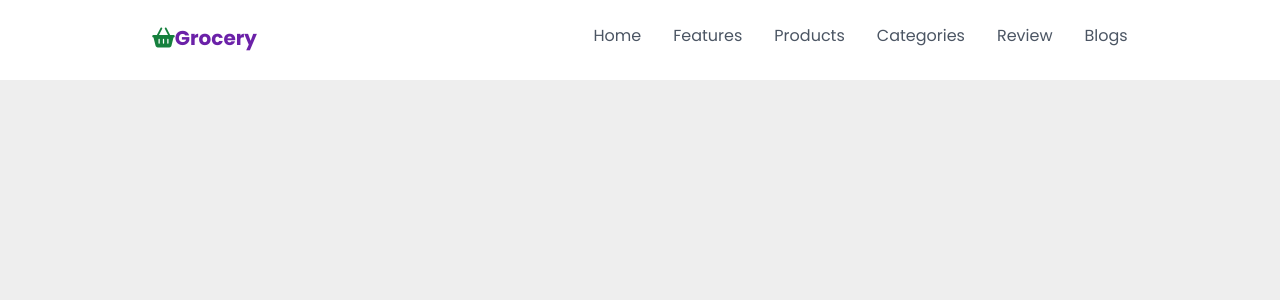
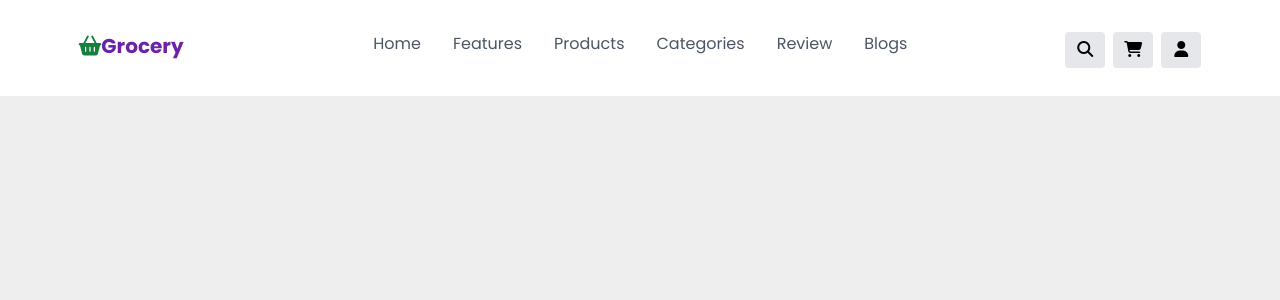
Before and after one commit to Usman-837/Grocery_Store, a React (Vite) app: page / in a window 1280 px wide. Shown: the top 300 px of the page. Built offline with nearby package versions, Linux system fonts and the light colour scheme.

Commit message:
add search , shoping and user icons in navbar

```diff
--- a/src/Navbar.jsx
+++ b/src/Navbar.jsx
@@ -3,7 +3,7 @@ import React from "react";
 const Navbar = () => {
     return(
         <>
-        <header className="bg-white h-20 pt-6 flex justify-around">
+        <header className="bg-white h-24 pt-8 flex justify-around">
             {/* logo */}
             <a href="" className=""><i className="fa-solid fa-basket-shopping text-green-700 text-xl"></i><pan className="text-purple-800 text-xl font-bold">Grocery</pan></a>
 
@@ -17,6 +17,12 @@ const Navbar = () => {
                 <a href="" className="pl-8 hover:text-green-700">Blogs</a>
             </nav>
 
+            {/* icons */}
+            <div className="flex">
+                <div className="bg-gray-200 h-9 w-10 mr-2 boder rounded text-center pt-1.5 cursor-pointer"><i class="fa-solid fa-magnifying-glass"></i></div>
+                <div className="bg-gray-200 h-9 w-10 mr-2 boder rounded text-center pt-1.5 cursor-pointer"><i class="fa-solid fa-cart-shopping"></i></div>
+                <div className="bg-gray-200 h-9 w-10 boder rounded text-center pt-1.5 cursor-pointer"><i class="fa-solid fa-user"></i></div>
+            </div>
         </header>
         </>
     );
```
